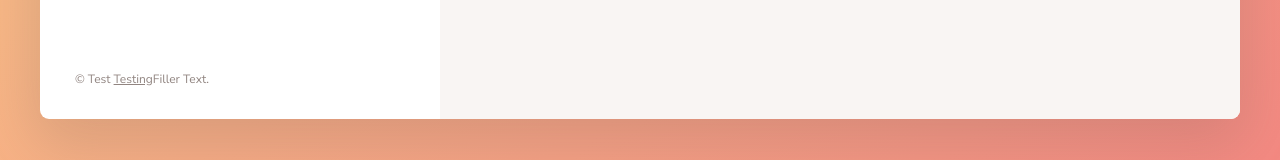
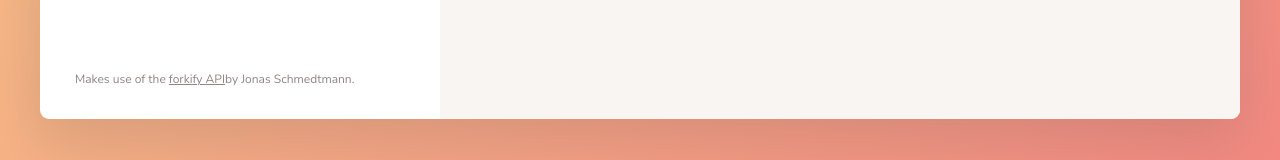
Before and after one commit to issafoucault/forkify, a website built with Parcel: page index.html in a window 1280 px wide. Shown: the part 1102-1262 px from the top of the page. Built offline with nearby package versions, Linux system fonts and the light colour scheme.

Commit message:
fixed forkify api note

```diff
--- a/index.html
+++ b/index.html
@@ -122,13 +122,13 @@
         </div>
 
         <p class="copyright">
-          &copy; Test
+          Makes use of the
           <a
             class="twitter-link"
             target="_blank"
-            href="https://twitter.com/ajfm88"
-            >Testing</a
-          >Filler Text.
+            href="https://forkify-api.herokuapp.com/v2"
+            >forkify API</a
+          >by Jonas Schmedtmann.
         </p>
       </div>
 
```
